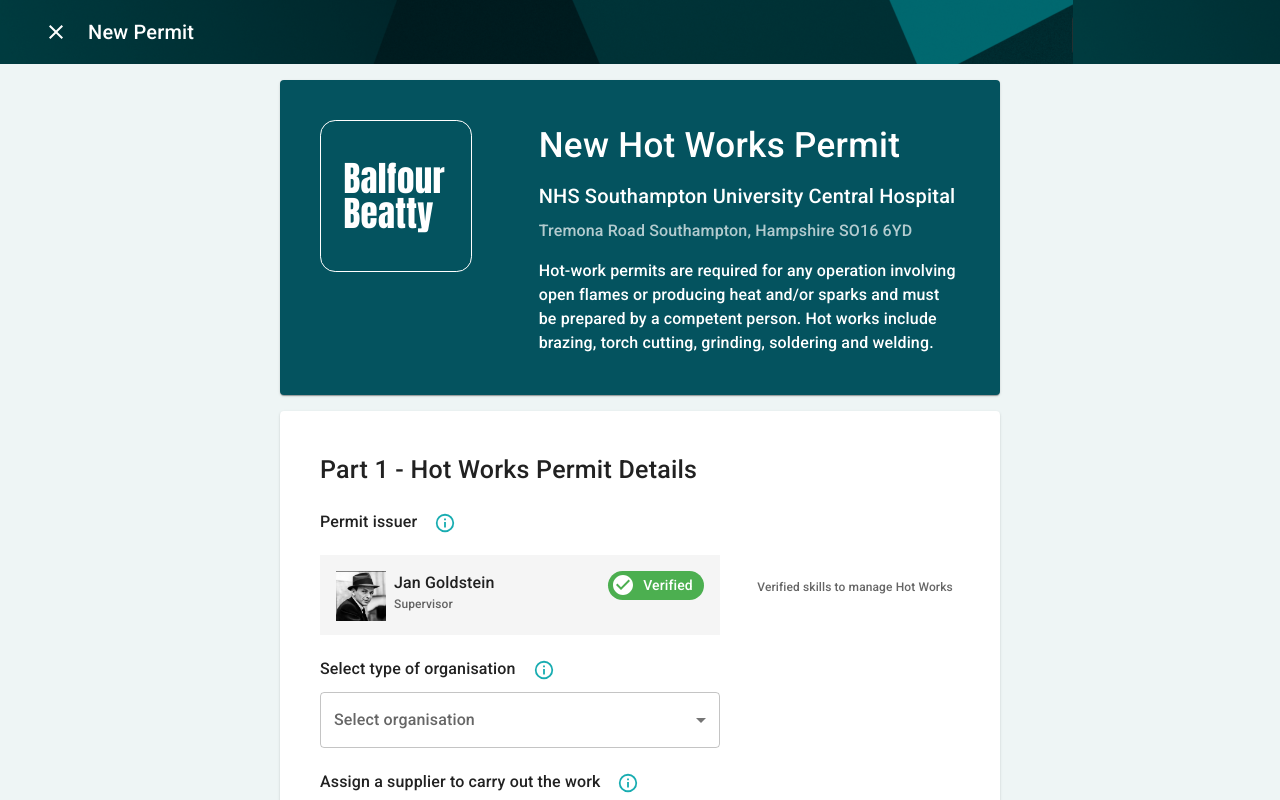
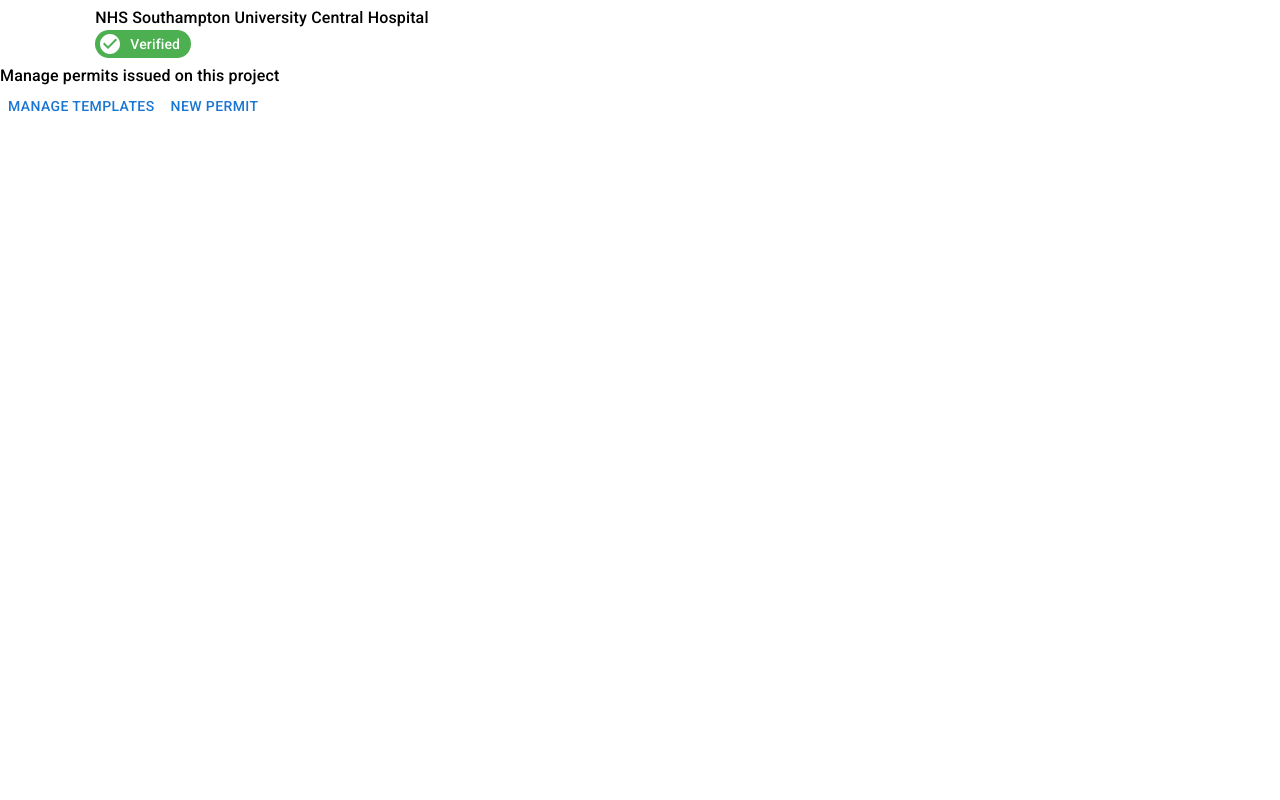
Before and after one commit to Catherinen29/skunkworks, a React (Create React App) app: page /permits in a window 1280 px wide. Shown: the top 800 px of the page. Built offline with nearby package versions, Linux system fonts and the light colour scheme.

Commit message:
Create Permits component. Import Router/Routes.

```diff
--- a/src/App.js
+++ b/src/App.js
@@ -1,13 +1,18 @@
+import { Routes, Route } from "react-router-dom";
 import NewPermit from "./components/newPermit/NewPermit";
 import { LocalizationProvider } from "@mui/x-date-pickers";
 import { AdapterDayjs } from '@mui/x-date-pickers/AdapterDayjs'
+import Permits from "./components/Permits";
 
 function App() {
 
   return (
   <div className="App">
     <LocalizationProvider dateAdapter={AdapterDayjs} adapterLocale="en-gb">
-      <NewPermit />
+        <Routes>
+          <Route path="/permits" element={<Permits />} />
+          <Route path="/newpermit" element={<NewPermit />} />
+        </Routes>
     </LocalizationProvider>
   </div>
   );
--- /dev/null
+++ b/src/components/Permits.js
@@ -0,0 +1,51 @@
+import {Link as RouterLink} from 'react-router-dom'
+import { Box, Button, Link, Toolbar, Typography } from "@mui/material";
+import CheckCircleIcon from '@mui/icons-material/CheckCircle'
+import NewPermit from "./newPermit/NewPermit";
+// import BB_bg from "../../BB_bg.png"
+
+
+export default function Permits() {
+
+
+return(
+<Box>
+    <Toolbar
+    // sx={{backgroundImage: `url(${BB_bg})`}}
+    >
+    <Typography sx={{color: '#ffffff', fontSize: 20}}>Permits</Typography>
+    <Box>
+        <Typography>NHS Southampton University Central Hospital</Typography>
+        <Box
+      sx={{
+        width: '6rem',
+        height: '1.8rem',
+        bgcolor: '#4caf50',
+        borderRadius: 50,
+        display: 'flex',
+        justifyContent: 'center',
+        alignItems: 'center',
+      }}
+    >
+      <CheckCircleIcon style={{ fill: 'white', m: '0.5rem' }}></CheckCircleIcon>
+      <Typography
+        sx={{
+          color: 'white',
+          fontSize: 14,
+          alignSelf: 'center',
+          m: '0.5rem',
+        }}
+      >
+        Verified
+      </Typography>
+    </Box>
+    </Box>
+    </Toolbar>
+
+    <Typography>Manage permits issued on this project</Typography>
+
+    <Button>MANAGE TEMPLATES</Button>
+    <Button component={RouterLink} to="/newpermit">NEW PERMIT</Button>
+</Box>
+)
+}
--- a/src/index.js
+++ b/src/index.js
@@ -1,14 +1,17 @@
 import React from 'react';
 import ReactDOM from 'react-dom/client';
+import { BrowserRouter } from 'react-router-dom';
 import './index.css';
 import App from './App';
 import reportWebVitals from './reportWebVitals';
 
 const root = ReactDOM.createRoot(document.getElementById('root'));
 root.render(
-  <React.StrictMode>
-    <App />
-  </React.StrictMode>
+  <BrowserRouter>
+    <React.StrictMode>
+      <App />
+    </React.StrictMode>
+  </BrowserRouter>
 );
 
 // If you want to start measuring performance in your app, pass a function
```
